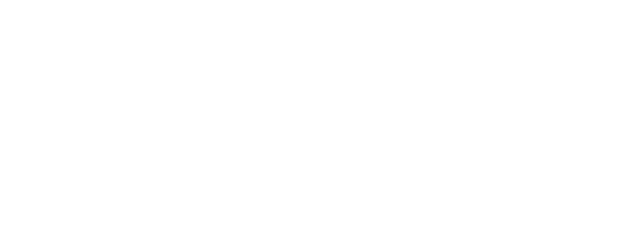
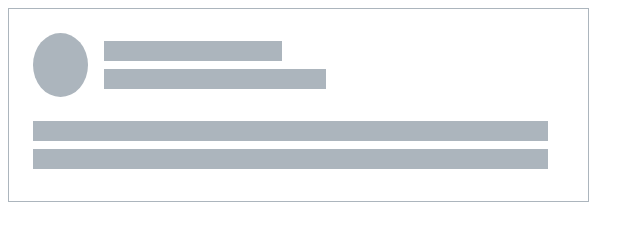
Before and after one commit to js-tasks-ru/htmlcss-20230124_aleksey-ruppel, a website: page 04-lection2/02-skeleton/index.html in a window 1280 px wide. Shown: the whole page, without its empty margins (0-644 px from the left). Drawn offline with Linux system fonts and the light colour scheme.

Commit message:
make skeleton

```diff
--- a/04-lection2/02-skeleton/index.html
+++ b/04-lection2/02-skeleton/index.html
@@ -1,11 +1,29 @@
 <!DOCTYPE html>
 <!-- Страница со скелетоном -->
 <html lang="ru">
+
 <head>
     <link rel="stylesheet" href="../../assets/css/main.css">
     <link rel="stylesheet" href="./skeleton.css">
 </head>
+
 <body>
+    <div class="skeleton">
+        <div class="skeleton__inner">
+            <div class="skeleton__top">
+                <div class="skeleton__avatar"></div>
+                <div class="skeleton__info">
+                    <div class="skeleton__item short"></div>
+                    <div class="skeleton__item middle"></div>
+                </div>
+            </div>
 
+            <div class="skeleton__content">
+                <div class="skeleton__item"></div>
+                <div class="skeleton__item"></div>
+            </div>
+        </div>
+    </div>
 </body>
+
 </html>
--- a/04-lection2/02-skeleton/skeleton.css
+++ b/04-lection2/02-skeleton/skeleton.css
@@ -0,0 +1,45 @@
+.skeleton {
+    border: 1px solid #ACB5BD;
+    max-width: 579px;
+}
+
+.skeleton__inner {
+    padding: 24px 40px 32px 24px;
+}
+
+.skeleton__top {
+    display: flex;
+    align-items: center;
+    margin-bottom: 24px;
+}
+
+.skeleton__avatar {
+    width: 64px;
+    height: 64px;
+    background-color: #ACB5BD;
+    border-radius: 50%;
+}
+
+.skeleton__info {
+    width: 100%;
+    margin-left: 16px;
+}
+
+.skeleton__item {
+    width: 100%;
+    height: 20px;
+    background-color: #ACB5BD;
+    margin-bottom: 8px;
+}
+
+.short {
+    width: 40%;
+}
+
+.middle {
+    width: 50%;
+}
+
+.skeleton__item:last-child {
+    margin-bottom: 0;
+}
```
Lines whose indentation alone changed are shown as unchanged.
